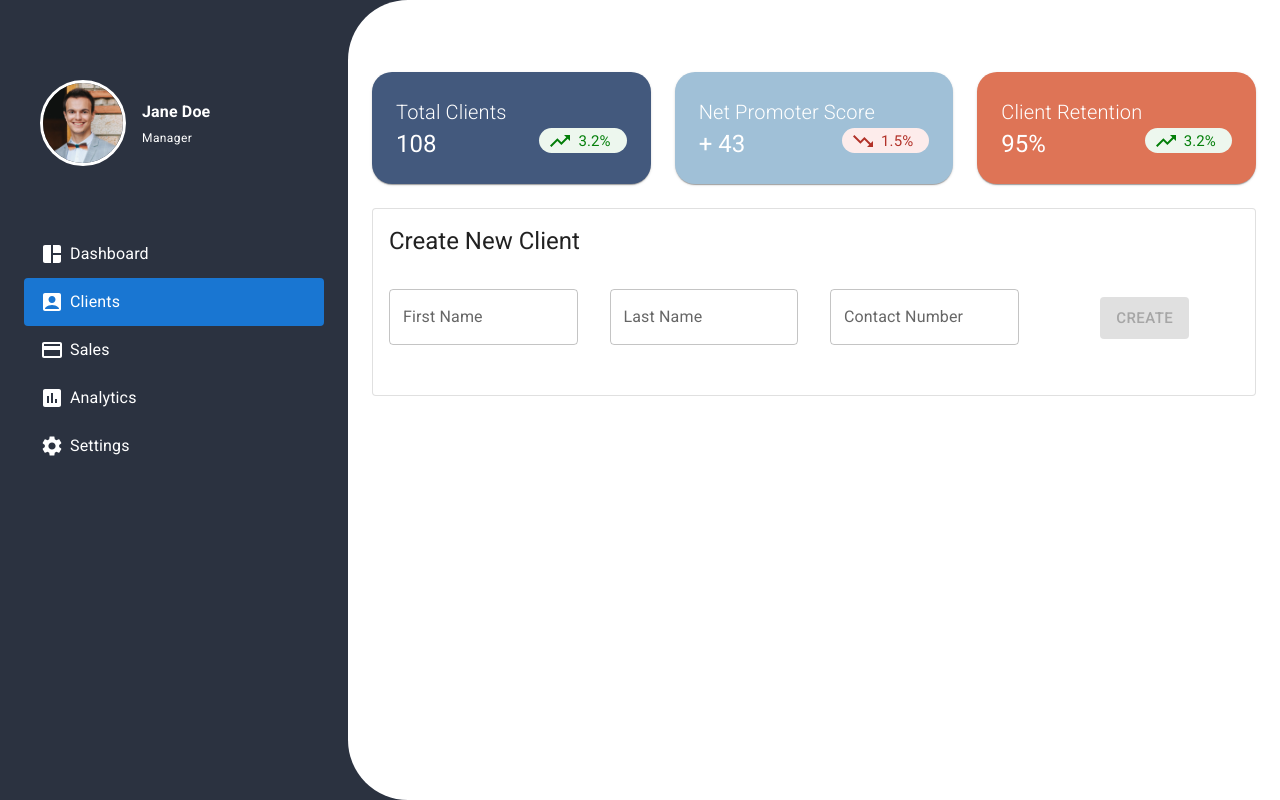
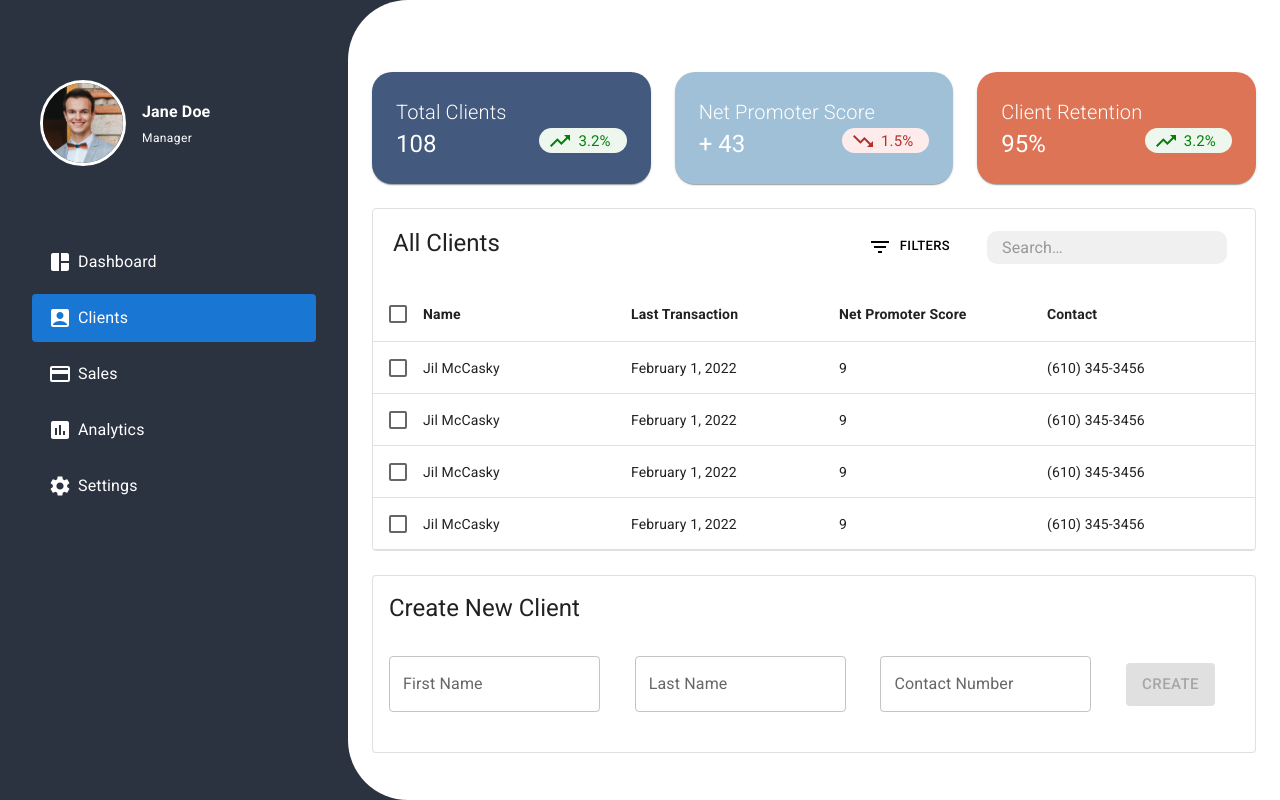
Before and after one commit to bogoevskid/trend-react-assessment, a React (Create React App) app: page /clients in a window 1280 px wide. Built offline with nearby package versions, Linux system fonts and the light colour scheme.

Commit message:
ClientsTable implemented, CreateNewClient fixed & working form, MenuListItem small design fix

```diff
--- a/src/components/Clients.js
+++ b/src/components/Clients.js
@@ -5,10 +5,43 @@ import MenuListItems from "./MenuListItems";
 import stockAvatar from "../assets/avatars/stock-avatar.jpg";
 import SummaryInfoCards from "./SummaryInfoCards";
 import CreateNewClient from "./CreateNewClient";
+import ClientsTable from "./ClientsTable";
 
 const mdTheme = createTheme();
 
 function Clients() {
+  const data = [
+    {
+      id: 1,
+      name: "Jil McCasky",
+      lastTransaction: "February 1, 2022",
+      netPromoterScore: "9",
+      contact: "(610) 345-3456",
+    },
+    {
+      id: 2,
+      name: "Jil McCasky",
+      lastTransaction: "February 1, 2022",
+      netPromoterScore: "9",
+      contact: "(610) 345-3456",
+    },
+    {
+      id: 3,
+      name: "Jil McCasky",
+      lastTransaction: "February 1, 2022",
+      netPromoterScore: "9",
+      contact: "(610) 345-3456",
+    },
+    {
+      id: 4,
+      name: "Jil McCasky",
+      lastTransaction: "February 1, 2022",
+      netPromoterScore: "9",
+      contact: "(610) 345-3456",
+    },
+  ];
+  const [clients, setClients] = useState(data);
+
   return (
     <ThemeProvider theme={mdTheme}>
       <Box sx={{ display: "flex", bgcolor: "#2B3240" }}>
@@ -16,7 +49,7 @@ function Clients() {
           <CardHeader
             avatar={
               <Avatar
-                alt="Dragan Bogoevski"
+                alt="Jane Doe"
                 src={stockAvatar}
                 sx={{
                   border: 3,
@@ -85,7 +118,10 @@ function Clients() {
                 />
               </Grid>
               <Grid item xs={12}>
-                <CreateNewClient />
+                <ClientsTable clients={clients} />
+              </Grid>
+              <Grid item xs={12}>
+                <CreateNewClient clientsLength={clients.length} create={(newClient) => setClients([newClient].concat([...clients]))} />
               </Grid>
             </Grid>
           </Container>
--- /dev/null
+++ b/src/components/ClientsSearchToolbar.js
@@ -0,0 +1,83 @@
+import PropTypes from "prop-types";
+import { Stack, Typography, TextField, Box, IconButton } from "@mui/material";
+import { GridToolbarContainer, GridToolbarFilterButton } from "@mui/x-data-grid";
+import { Clear } from "@mui/icons-material";
+
+const ClientsSearchToolbar = ({ value, clearSearch, onChange, setFilterButtonEl }) => {
+    return (
+        <Stack
+            direction="row"
+            alignItems="center"
+            justifyContent="space-between"
+            padding="10px 20px"
+        >
+            <Typography variant="h5" gutterBottom>
+                All Clients
+            </Typography>
+            <Box
+                sx={{
+                    p: 0.5,
+                    pb: 0,
+                }}
+                display="flex"
+                alignItems="center"
+            >
+                <GridToolbarContainer>
+                    <GridToolbarFilterButton ref={setFilterButtonEl} sx={{ color: "black", mb: "10px" }} />
+                </GridToolbarContainer>
+                <TextField
+                    variant="filled"
+                    value={value}
+                    onChange={onChange}
+                    placeholder="Search…"
+                    InputProps={{
+                        endAdornment: (
+                            <IconButton
+                                title="Clear"
+                                aria-label="Clear"
+                                size="small"
+                                style={{ visibility: value ? "visible" : "hidden" }}
+                                onClick={clearSearch}
+                            >
+                                <Clear fontSize="small" />
+                            </IconButton>
+                        ),
+                    }}
+                    sx={{
+                        width: {
+                            xs: 1,
+                            sm: "auto",
+                        },
+                        pl: 3,
+                        m: (theme) => theme.spacing(1, 0.5, 1.5),
+                        "& .MuiFilledInput-root:before": {
+                            borderBottom: 0,
+                        },
+                        "& .MuiFilledInput-input": {
+                            padding: "5px 0px 5px 15px",
+                        },
+                        "& .MuiFilledInput-root": {
+                            borderRadius: "10px",
+                        },
+                        "& .MuiFilledInput-root:hover:not(.Mui-disabled):before":
+                        {
+                            border: 0,
+                        },
+                        "& .MuiFilledInput-root:after": {
+                            border: 0,
+                        },
+                    }}
+                />
+            </Box>
+        </Stack>
+    )
+}
+
+ClientsSearchToolbar.propTypes = {
+    clearSearch: PropTypes.func.isRequired,
+    onChange: PropTypes.func.isRequired,
+    value: PropTypes.string.isRequired,
+    setFilterButtonEl: PropTypes.func.isRequired,
+};
+
+export default ClientsSearchToolbar
--- /dev/null
+++ b/src/components/ClientsTable.js
@@ -0,0 +1,97 @@
+import * as React from "react";
+import { DataGrid } from "@mui/x-data-grid";
+import ClientsSearchToolbar from "./ClientsSearchToolbar";
+
+const ClientsTable = ({ clients }) => {
+  const columns = [
+    {
+      field: "name",
+      type: "string",
+      headerName: "Name",
+      flex: 1,
+    },
+    {
+      field: "lastTransaction",
+      type: "string",
+      headerName: "Last Transaction",
+      flex: 1,
+    },
+    {
+      field: "netPromoterScore",
+      type: "string",
+      headerName: "Net Promoter Score",
+      flex: 1,
+    },
+    {
+      field: "contact",
+      type: "string",
+      headerName: "Contact",
+      flex: 1,
+    },
+  ];
+  const [rows, setRows] = React.useState([]);
+  const [searchText, setSearchText] = React.useState("");
+  const [filterButtonEl, setFilterButtonEl] = React.useState(null);
+
+  React.useEffect(() => { setRows(clients) }, [clients])
+
+  const escapeRegExp = (value) => {
+    return value.replace(/[-[\]{}()*+?.,\\^$|#\s]/g, "\\$&");
+  }
+
+  const requestSearch = (searchValue) => {
+    setSearchText(searchValue);
+    const searchRegex = new RegExp(escapeRegExp(searchValue), "i");
+    const filteredRows = clients.filter((client) => {
+      return Object.keys(client).some((field) => {
+        return searchRegex.test(client[field].toString());
+      });
+    });
+    setRows(filteredRows);
+  };
+
+  return (
+    <div style={{ height: 343, width: "100%" }}>
+      <DataGrid
+        rows={rows}
+        columns={columns}
+        checkboxSelection
+        disableColumnMenu
+        hideFooter
+        components={{
+          Toolbar: ClientsSearchToolbar,
+        }}
+        componentsProps={{
+          panel: {
+            anchorEl: filterButtonEl
+          },
+          toolbar: {
+            value: searchText,
+            onChange: (event) => requestSearch(event.target.value),
+            clearSearch: () => requestSearch(""),
+            setFilterButtonEl,
+          }
+        }}
+        sx={{
+          ".MuiDataGrid-columnSeparator": {
+            display: "none",
+          },
+          ".MuiDataGrid-columnHeader": {
+            p: 0
+          },
+          ".MuiDataGrid-cell": {
+            p: 0
+          },
+          ".MuiDataGrid-columnHeaderTitleContainer": {
+            p: 0
+          },
+          ".MuiDataGrid-columnHeaderTitle": {
+            fontWeight: 700
+          }
+        }}
+      />
+    </div>
+  );
+};
+
+export default ClientsTable;
--- a/src/components/CreateNewClient.js
+++ b/src/components/CreateNewClient.js
@@ -1,52 +1,49 @@
-import Paper from "@mui/material/Paper";
-import Grid from "@mui/material/Grid";
-import Box from "@mui/material/Box";
-import TextField from "@mui/material/TextField";
-import Button from "@mui/material/Button";
-import Typography from "@mui/material/Typography";
+import React, { useState } from "react";
+import { Paper, TextField, Button, Typography, Stack } from "@mui/material";
 
-const CreateNewClient = () => {
+const CreateNewClient = ({ clientsLength, create }) => {
+  const [firstName, setFirstName] = useState("");
+  const [lastName, setLastName] = useState("");
+  const [contactNumber, setContactNumber] = useState("");
+
+  const clearForm = () => {
+    setFirstName("");
+    setLastName("");
+    setContactNumber("");
+  }
+
+  const createNewClient = () => {
+    const newClient = {
+      id: clientsLength + 1,
+      name: `${firstName} ${lastName}`,
+      lastTransaction: "N/A",
+      netPromoterScore: "N/A",
+      contact: contactNumber,
+    }
+
+    create(newClient);
+    clearForm();
+  }
+
   return (
-    <Paper elevation={0} variant="outlined">
-      <Grid container sx={{ pb: 4 }}>
-        <Grid item xs={12}>
-          <Box sx={{ p: 2 }}>
-            <Typography variant="h5">Create New Client</Typography>
-          </Box>
-        </Grid>
-        <Grid item xs={3}>
-          <Box sx={{ p: 2 }}>
-            <TextField label="First Name" variant="outlined" />
-          </Box>
-        </Grid>
-        <Grid item xs={3}>
-          <Box sx={{ p: 2 }}>
-            <TextField label="Last Name" variant="outlined" />
-          </Box>
-        </Grid>
-        <Grid item xs={3}>
-          <Box sx={{ p: 2 }}>
-            <TextField label="Contact Number" variant="outlined" />
-          </Box>
-        </Grid>
-        <Grid item xs={3} display="flex" justifyContent="center">
-          <Box sx={{ p: 3 }}>
+    <Paper elevation={0} variant="outlined" sx={{ p: 2 }}>
+      <Typography variant="h5" gutterBottom>
+        Create New Client
+      </Typography>
+      <Stack direction="row" alignItems="center" justifyContent="space-between" sx={{ pt: 3, pr: 3, pb: 3 }}>
+        <TextField label="First Name" variant="outlined" value={firstName} onChange={(event) => setFirstName(event.target.value)} />
+        <TextField label="Last Name" variant="outlined" value={lastName} onChange={(event) => setLastName(event.target.value)} />
+        <TextField label="Contact Number" variant="outlined" value={contactNumber} onChange={(event) => setContactNumber(event.target.value)} />
         <Button
+          sx={{ fontSize: 15, pt: 1, pb: 1, backgroundColor: "#2E3D55" }}
           variant="contained"
-              sx={{
-                backgroundColor: "#E0E0E0",
-                color: "#A6A6A6",
-                fontSize: 15,
-                pt: 1,
-                pb: 1,
-              }}
           disableElevation
+          onClick={() => createNewClient()}
+          disabled={!firstName || !lastName || !contactNumber}
         >
           Create
         </Button>
-          </Box>
-        </Grid>
-      </Grid>
+      </Stack>
     </Paper>
   );
 };
--- a/src/components/menuListItems.js
+++ b/src/components/menuListItems.js
@@ -40,7 +40,15 @@ const MenuListItems = () => {
       {menuItems.map((item) => (
         <Box
           key={item.name}
-          sx={{ backgroundColor: item.active ? "primary.main" : "transparent", borderRadius: 1 }}>
+          sx={{
+            backgroundColor: item.active ? "primary.main" : "transparent",
+            borderRadius: 1,
+            m: 1,
+            "& .MuiListItemButton-root:hover": {
+              backgroundColor: item.active ? "primary.main" : "#474d59",
+              borderRadius: 1
+            }
+          }}>
           <ListItemButton key={item.name}>
             <ListItemIcon sx={{ minWidth: 30, color: "#FFFFFF" }}>
               {item.icon}
```
Lines whose indentation alone changed are shown as unchanged.
